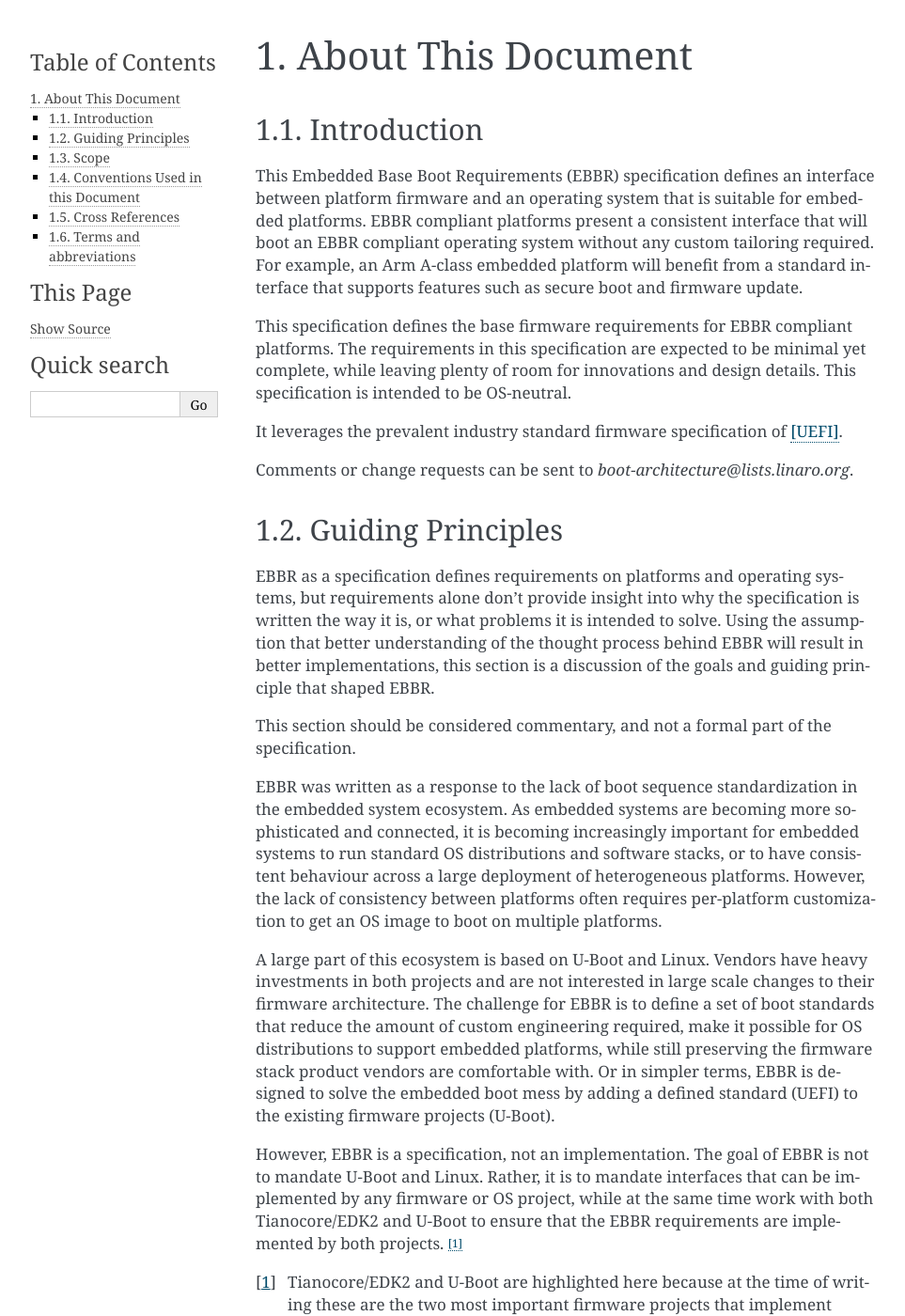
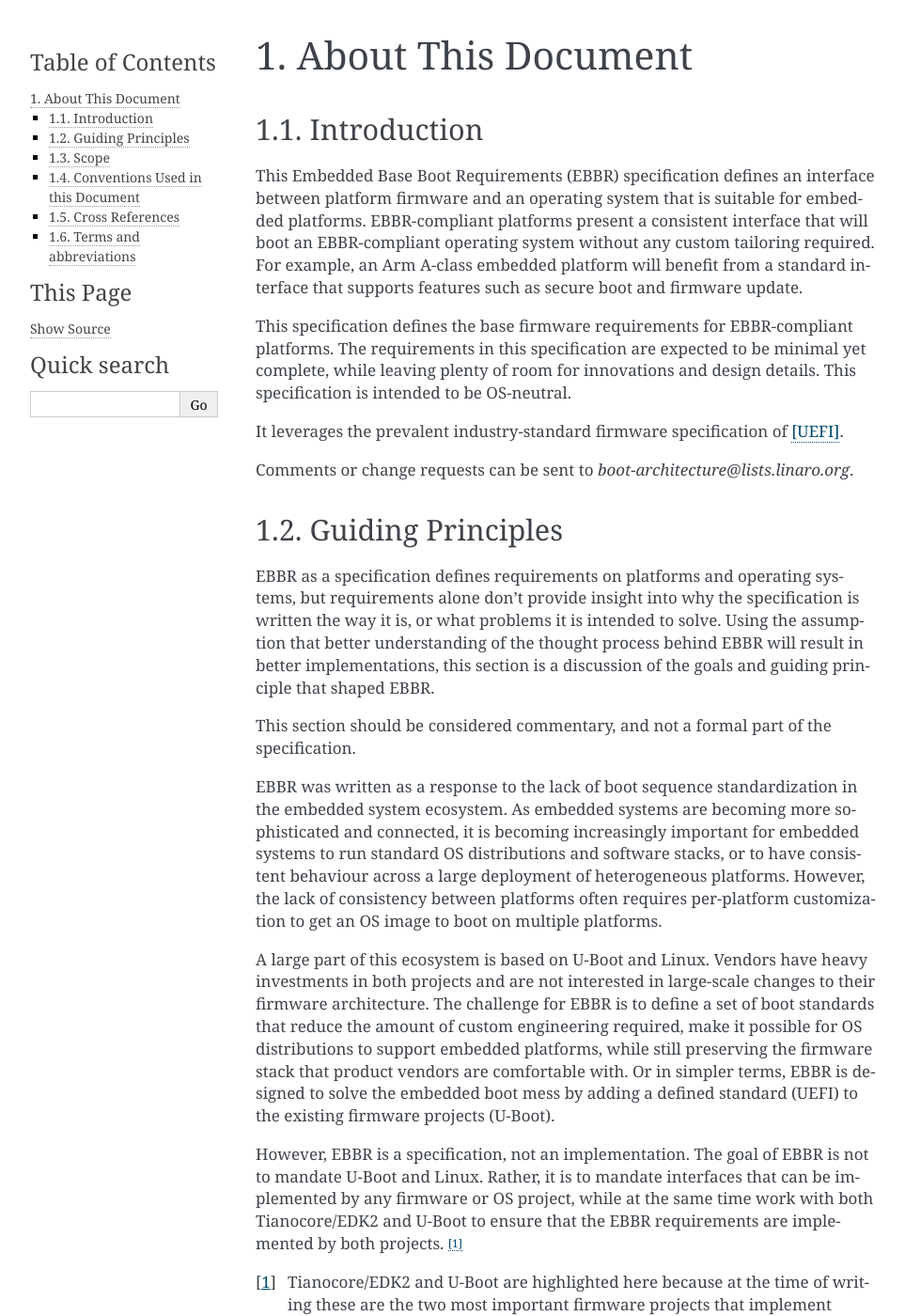
Before and after one commit to ARM-software/ebbr, a Sphinx documentation site: the page built from source/chapter1-about.rst, in a window 1280 px wide and 1400 px high. Shown: the whole window at 94% size, without its empty margins (148-1111 px from the left). Built offline with Sphinx 7.4.7, drawn with Linux system fonts in a browser that asks for light colours; some of the changed text lies outside the part shown.

Commit message:
Minor suggestions to hopefully improve the text
Correct some missing hyphens and reword a few things.

Signed-off-by: Simon Glass <sjg@chromium.org>

```diff
--- a/source/chapter1-about.rst
+++ b/source/chapter1-about.rst
@@ -10,18 +10,18 @@
 This Embedded Base Boot Requirements (EBBR) specification defines an interface
 between platform firmware and an operating system that is suitable for embedded
 platforms.
-EBBR compliant platforms present a consistent interface that will boot an EBBR
-compliant operating system without any custom tailoring required.
+EBBR-compliant platforms present a consistent interface that will boot an
+EBBR-compliant operating system without any custom tailoring required.
 For example, an Arm A-class embedded platform will benefit
 from a standard interface that supports features such as secure boot and
 firmware update.
 
-This specification defines the base firmware requirements for EBBR compliant platforms.
+This specification defines the base firmware requirements for EBBR-compliant platforms.
 The requirements in this specification are expected to be minimal yet complete,
 while leaving plenty of room for innovations and design details.
 This specification is intended to be OS-neutral.
 
-It leverages the prevalent industry standard firmware specification of [UEFI]_.
+It leverages the prevalent industry-standard firmware specification of [UEFI]_.
 
 Comments or change requests can be sent to `boot-architecture@lists.linaro.org`.
 
@@ -37,7 +37,8 @@
 
 This section should be considered commentary, and not a formal part of the specification.
 
-EBBR was written as a response to the lack of boot sequence standardization in the embedded system ecosystem.
+EBBR was written as a response to the lack of boot sequence standardization in
+the embedded system ecosystem.
 As embedded systems are becoming more sophisticated and connected,
 it is becoming increasingly important for embedded systems to run standard OS
 distributions and software stacks, or to have consistent behaviour across a
@@ -46,12 +47,12 @@
 customization to get an OS image to boot on multiple platforms.
 
 A large part of this ecosystem is based on U-Boot and Linux.
-Vendors have heavy investments in both projects and are not interested in large
-scale changes to their firmware architecture.
+Vendors have heavy investments in both projects and are not interested in
+large-scale changes to their firmware architecture.
 The challenge for EBBR is to define a set of boot standards that reduce the
 amount of custom engineering required, make it possible for OS distributions to
-support embedded platforms, while still preserving the firmware stack product
-vendors are comfortable with.
+support embedded platforms, while still preserving the firmware stack that
+product vendors are comfortable with.
 Or in simpler terms, EBBR is designed to solve the embedded boot mess by
 adding a defined standard (UEFI) to the existing firmware projects (U-Boot).
 
@@ -65,8 +66,8 @@
 .. [#EDK2Note] Tianocore/EDK2 and U-Boot are highlighted here because at the
    time of writing these are the two most important firmware projects that
    implement UEFI.
-   Tianocore/EDK2 is a full featured UEFI implementation and so should
-   automatically be EBBR compliant.
+   Tianocore/EDK2 is a full-featured UEFI implementation and so should
+   automatically be EBBR-compliant.
    U-Boot is the incumbant firmware project for embedded platforms and has
    steadily been adding UEFI compliance since 2016.
 
@@ -107,7 +108,7 @@
 - Support multiple architectures
 
   Any architecture can implement the EBBR requirements.
-  Architecture specific requirements will clearly marked as to which
+  Architecture-specific requirements will clearly marked as to which
   architecture(s) they apply.
 
 - Design for common embedded hardware
@@ -116,7 +117,8 @@
   Generally anything that has a near-upstream U-Boot implementation should be
   able to implement the EBBR requirements.
   EBBR was drafted with readily available hardware in mind, like the
-  Raspberry Pi and BeagleBone families of boards, and it is applicable for low cost boards (<$10).
+  Raspberry Pi and BeagleBone families of boards, and it is applicable for
+  low-cost boards (<$10).
 
 - Plan to evolve over time
 
@@ -154,9 +156,9 @@
 EBBR on the other hand allows more flexibility to support embedded designs
 which do not fit within the SBBR model.
 For example, a platform that isn't SBBR compliant because the SoC is only
-supported using Devicetree could be EBBR compliant, but not SBBR compliant.
+supported using Devicetree could be EBBR-compliant, but not SBBR compliant.
 
-By definition, all SBBR compliant systems are also EBBR compliant, but the
+By definition, all SBBR compliant systems are also EBBR-compliant, but the
 converse is not true.
 
 Conventions Used in this Document
@@ -187,7 +189,7 @@
       All A64 instructions are 32 bits.
 
    AArch32
-      Arm 32-bit architectures. AArch32 is a roll up term referring to all
+      Arm 32-bit architectures. AArch32 is a roll-up term referring to all
       32-bit versions of the Arm architecture starting at ARMv4.
 
    AArch64 state
@@ -200,7 +202,7 @@
 
    EFI Loaded Image
       An executable image to be run under the UEFI environment,
-      and which uses boot time services.
+      and which uses boot-time services.
 
    EL0
       The lowest Exception level on AArch64. The Exception level that is used to execute
--- a/source/chapter3-secureworld.rst
+++ b/source/chapter3-secureworld.rst
@@ -24,6 +24,6 @@
 - PSCI at EL2 (leaving only EL1 available to an operating system)
 - Linux AArch64 spin tables [LINUXA64BOOT]_ (Devicetree only)
 
-However, the spin table protocol is strongly discouraged.
+However, the spin-table protocol is strongly discouraged.
 Future versions of this specification will only allow PSCI, and PSCI should
 be implemented in all new designs.
```
Also changed, not shown: other parts of source/chapter3-secureworld.rst (+2 -2 lines), source/chapter2-uefi.rst (+12 -12 lines), source/chapter4-firmware-media.rst (+16 -15 lines).
